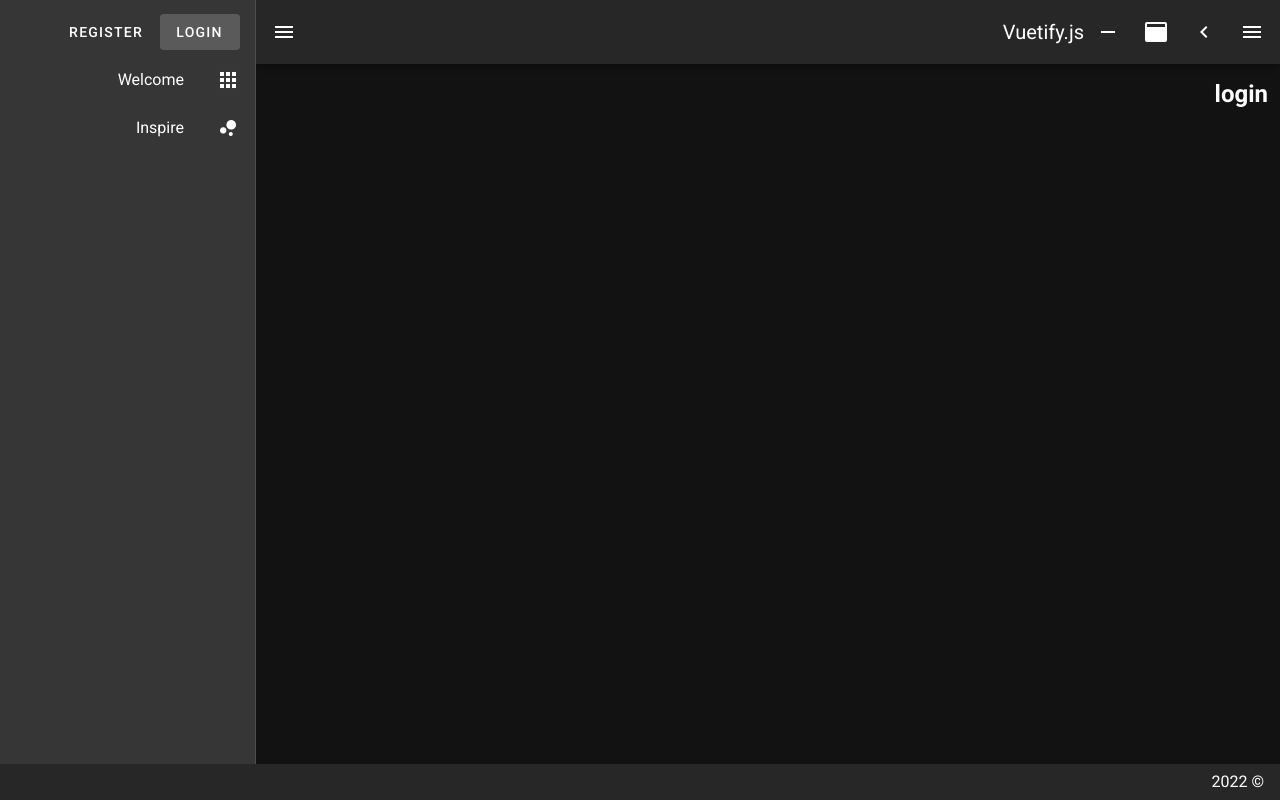
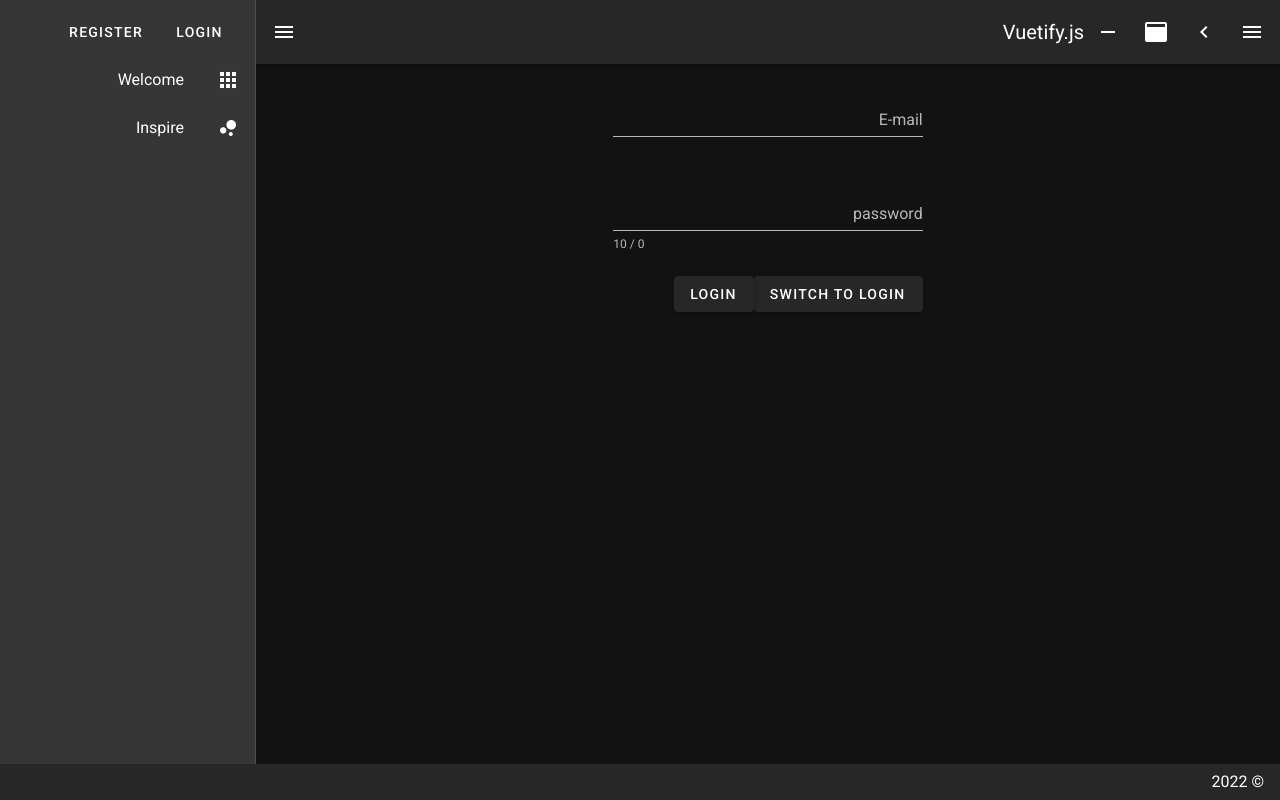
Before and after one commit to EmadAkroush/nuxt-test, a Nuxt app: page /login in a window 1280 px wide. Both pictures are taken after a click on the button 1252 px from the left and 32 px from the top of the page. Built offline with nearby package versions, Linux system fonts and the light colour scheme; no server answers.

Commit message:
understanding the way auths

```diff
--- a/layouts/default.vue
+++ b/layouts/default.vue
@@ -16,7 +16,10 @@
               </v-btn>
           </div>
           <div v-else>
-             <v-btn text to="/login"> Login  </v-btn>
+            <NuxtLink to="login">
+              <v-btn text > login   </v-btn>
+           </NuxtLink>
+
              <v-btn text to="/register"> Register  </v-btn>
           </div>
         </v-list-item>
--- a/middleware/log.js
+++ b/middleware/log.js
@@ -1,4 +1,9 @@
  export default function (context) {
     console.log("middleware is running");
+    if(context.store.getters.apikey == null ){
+
+      context.redirect("/post");
+
+    }
 
  }
--- a/nuxt.config.js
+++ b/nuxt.config.js
@@ -2,6 +2,9 @@ import colors from 'vuetify/es5/util/colors'
 
 export default {
   // Global page headers: https://go.nuxtjs.dev/config-head
+  // router: {
+  //    middleware: 'log'
+  // },
   head: {
     titleTemplate: '%s - test',
     title: 'test',
@@ -70,4 +73,7 @@ export default {
 
   // Build Configuration: https://go.nuxtjs.dev/config-build
   build: {},
+  env: {
+     apikey : 'e33d812d-ab2b-48f7-b1c9-2f31d2458afa '
+  }
 }
--- a/pages/card/index.vue
+++ b/pages/card/index.vue
@@ -9,7 +9,6 @@
       <v-row>
         <v-col>
           <v-pagination
-      v-model="page"
       :length="6"
       @input="Refreshpage"
     ></v-pagination>
@@ -21,7 +20,7 @@
 <script>
 import CardDetails from '~/components/CardDetails.vue'
 export default {
-  middleware: 'log'
+  middleware: 'log' ,
   data() {
     return {
       carddata: [
@@ -72,7 +71,5 @@ export default {
 }
 </script>
 <style>
-.main {
-  /* background-image: url(../../assets/img/img.jpg); */
-}
+
 </style>
--- a/pages/login.vue
+++ b/pages/login.vue
@@ -1,15 +1,74 @@
 <template>
- <div>
-    <h2> login  </h2>
- </div>
+   <div>
+      <v-form @submit.prevent="" >
+         <v-container >
+            <v-row>
+               <v-col cols="12" md="4" class="mx-auto">
+                  <v-text-field v-model="email"  label="E-mail" required></v-text-field>
+               </v-col>
+            </v-row>
+            <v-row>
+               <v-col cols="12" md="4" class="mx-auto">
+                  <v-text-field type="password" v-model="password"  :counter="10" label="password" required>
+                  </v-text-field>
+               </v-col>
+            </v-row>
+             <v-row >
+               <v-col md="4" class="mx-auto" >
+               <v-btn   type="submit" @click="isLogin = !isLogin">
+                    Switch to {{ isLogin ? 'login' : 'Signup' }}
+                 </v-btn>
+                 <v-btn  @click="onSubmith()">
+                    login
+                 </v-btn>
+               </v-col>
+             </v-row>
+         </v-container>
+      </v-form>
+   </div>
 </template>
 
 <script>
-import UserAuthForm from  '~/components/UserAuthForm.vue'
+import UserAuthForm from '~/components/UserAuthForm.vue'
+
+
 export default {
- component: {
-    UserAuthForm
- }
+
+   data(){
+      return({
+         isLogin: true,
+         email: '',
+         password: '',
+         apikeyLocal: ''
+      })
+   },
+   component: {
+      UserAuthForm
+   },
+   methods: {
+    onSubmith() {
+      this.$axios.post(''  , {
+
+         email : this.email,
+         password : this.password ,
+
+
+      }).then(result => {
+         console.log(result)
+
+         localStorage.setItem( this.apikeyLocal , "1112222333###");
+
+         this.$store.getters.apikey = localStorage.getItem(this.apikeyLocal );
+
+
+      }).cath(e => console.log(e));
+
+    }
+
+   } ,
+   created() {
+      console.log( "test store" , this.$store.getters.apikey );
+   }
 
 }
 </script>
--- /dev/null
+++ b/store/index.js
@@ -0,0 +1,25 @@
+
+export const state = () => ({
+  apikey: ''
+})
+
+export const getters = {
+  getCounter(state) {
+    return state.apikey
+  }
+}
+
+export const mutations = {
+  increment(state) {
+    state.counter++
+  }
+}
+
+export const actions = {
+   fetchCounter({ state }) {
+    // make request
+    const res = { data: 10 };
+    state.counter = res.data;
+    return res.data;
+  }
+}
```
